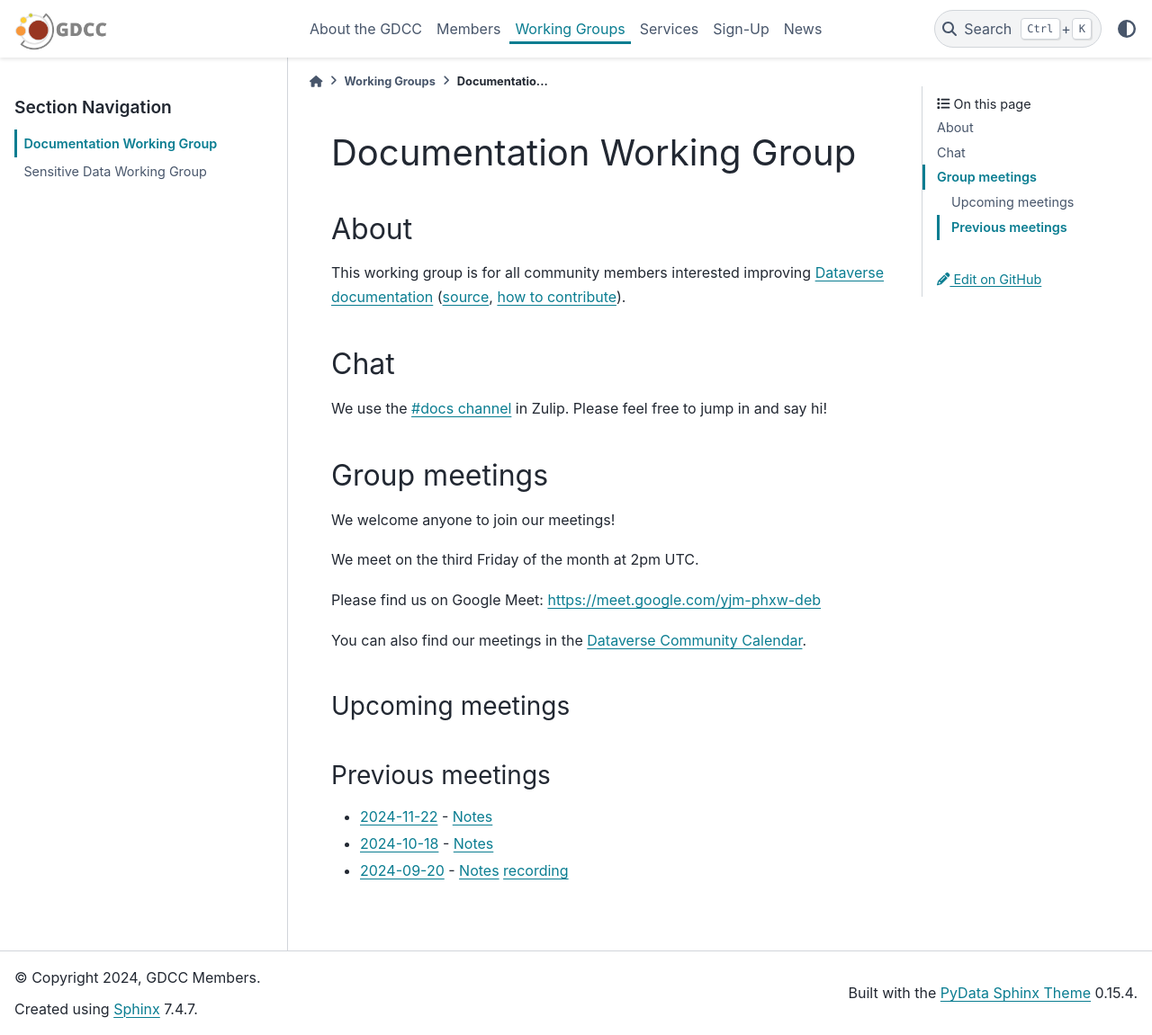
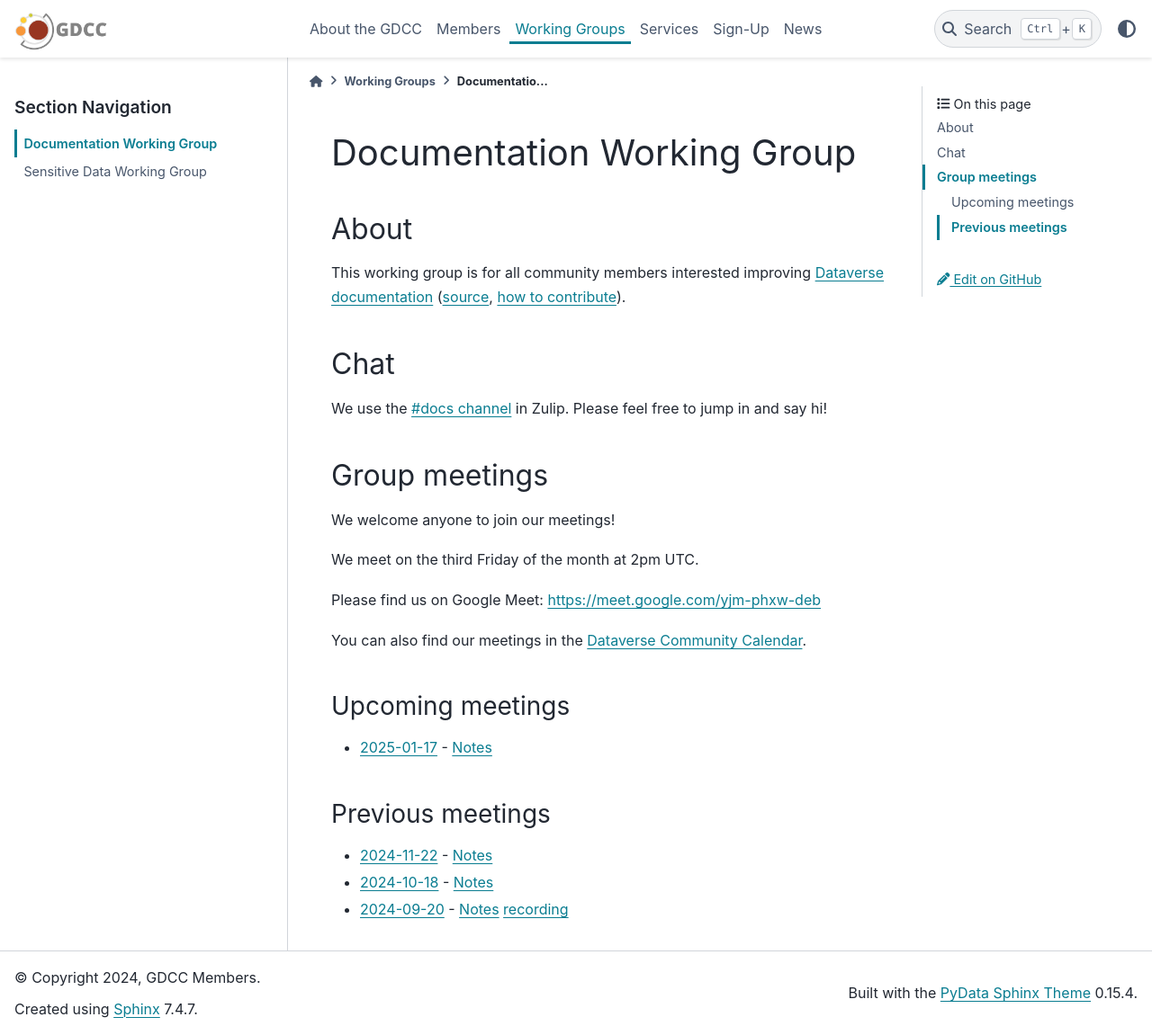
Before and after one commit to gdcc/www.gdcc.io, a Sphinx documentation site: the page built from source/working-groups/documentation.md, in a window 1280 px wide and 1151 px high. Shown: the whole window at 90% size. Built offline with Sphinx 7.4.7 and the PyData theme 0.15.4, drawn with Linux system fonts in a browser that asks for light colours.

Commit message:
add Jan 2025 meeting

```diff
--- a/source/working-groups/documentation.md
+++ b/source/working-groups/documentation.md
@@ -24,6 +24,8 @@ You can also find our meetings in the [Dataverse Community Calendar][].
 
 ### Upcoming meetings
 
+- [2025-01-17](https://time.is/compare/1400_17_Jan_2025_in_UTC) - [Notes](https://docs.google.com/document/d/1o_gjFaFpl62V8SJSbeL8V_h2-JAHrrrS48jyImU-A7c/edit?usp=sharing)
+
 ### Previous meetings
 
 - [2024-11-22](https://time.is/compare/1500_22_Nov_2024_in_UTC) - [Notes](https://docs.google.com/document/d/1oP3v0iHBDIsvrkPWOr524sdweCv9nfOsb6KWA-oojXo/edit?usp=sharing)
```
